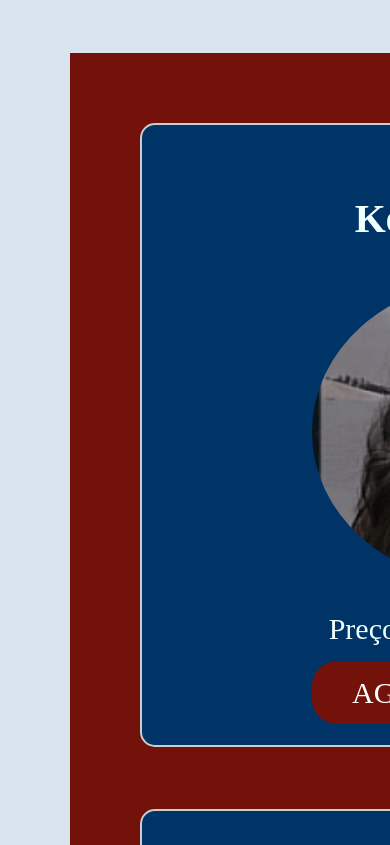
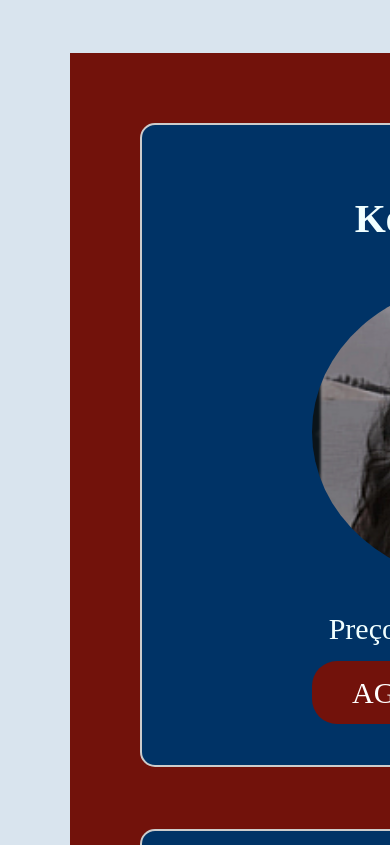
Before and after one commit to romulobarbosa25/romulobarbosa25.github.io, a plain HTML site: page index.html in a window 390 px wide. Shown: the part 1460-2305 px from the top of the page. Drawn offline with Linux system fonts and the light colour scheme.

Commit message:
testando

```diff
--- a/css/style.css
+++ b/css/style.css
@@ -306,7 +306,7 @@ body{
 
              @media screen and (max-width: 500px){
                 .user-card{
-                    padding: 30px 230px 270px 170px;
+                    padding: 30px 230px 290px 170px;
                     font-size: 30px;
                     text-align:  center;
 
```
